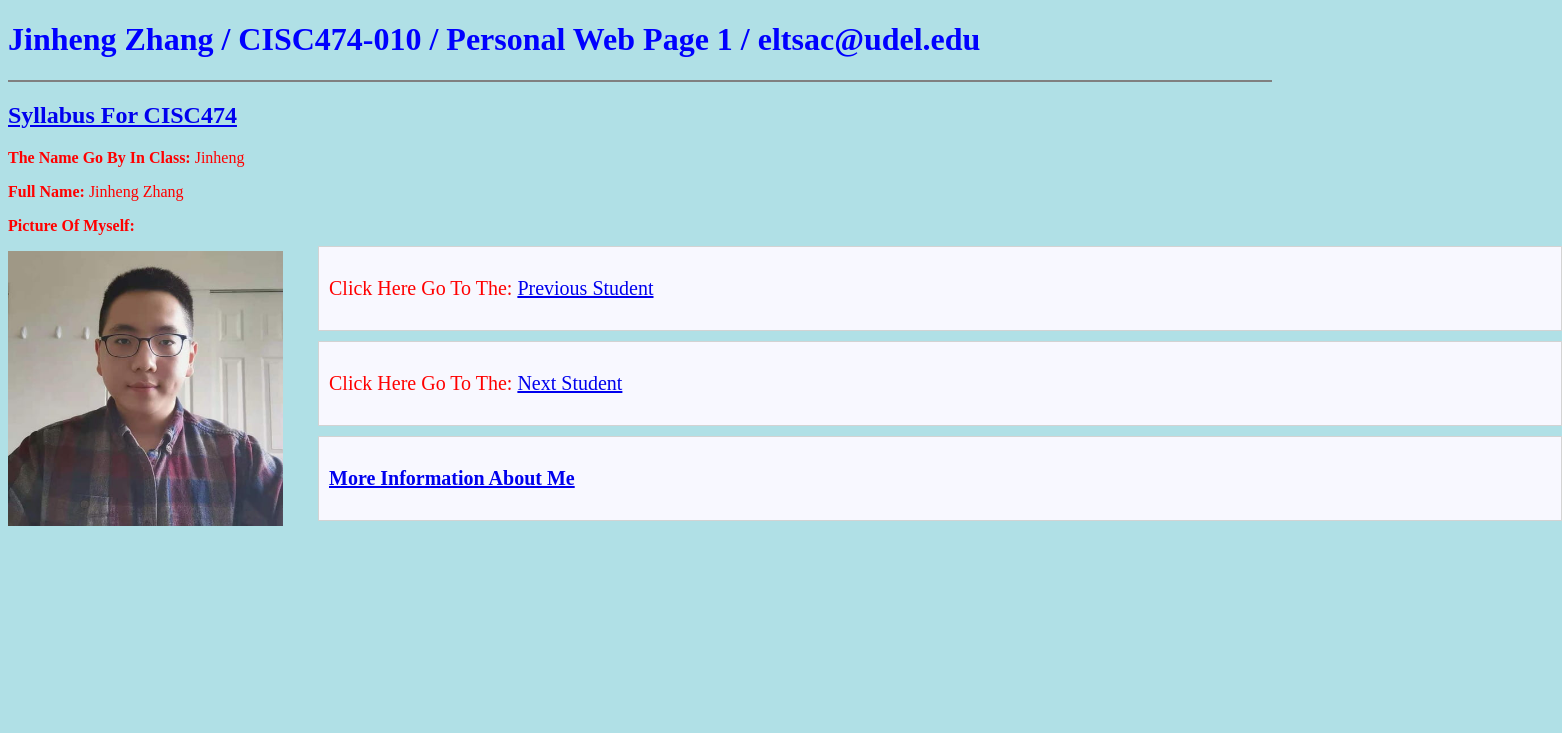
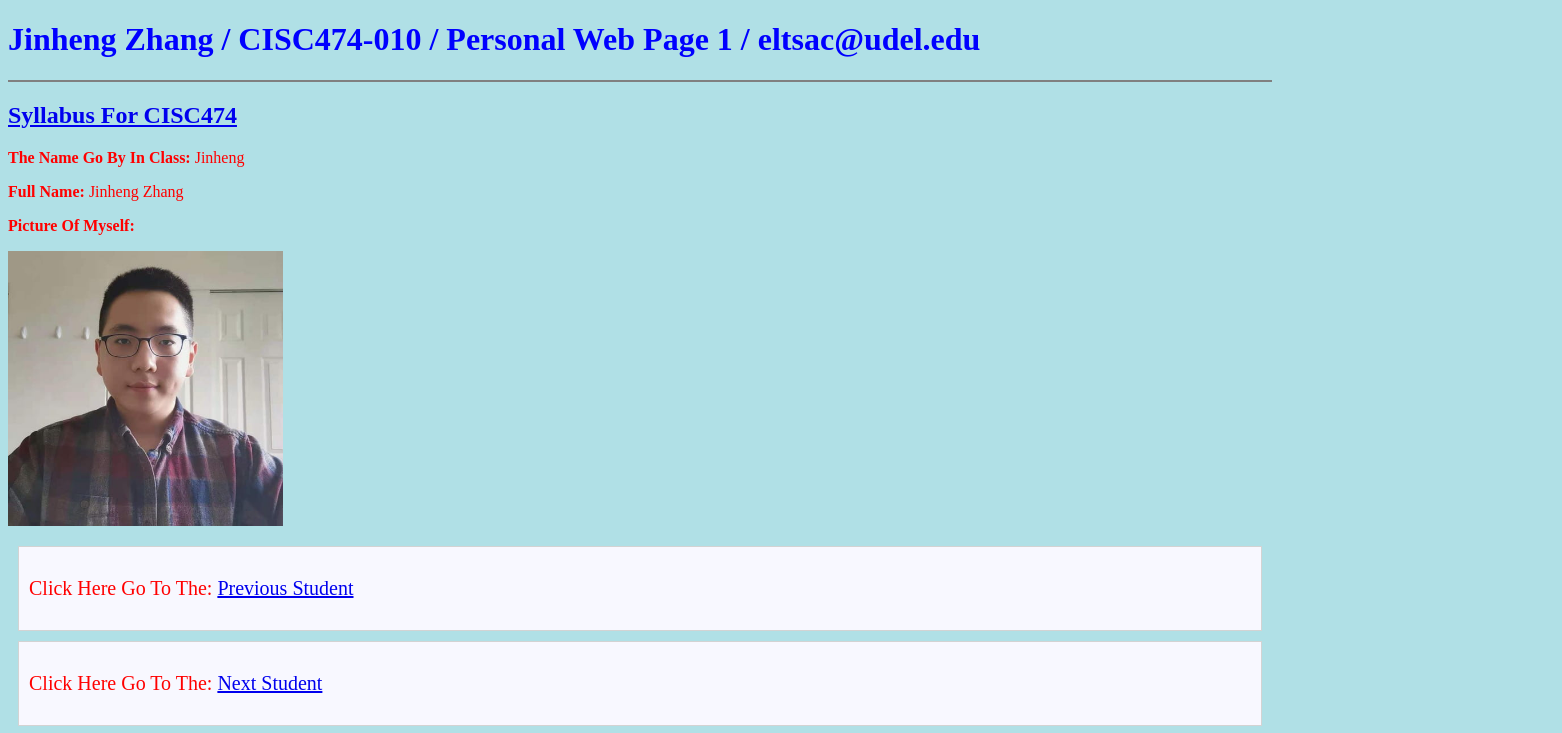
Before and after one commit to JinhengZ/JinhengZ.github.io, a plain HTML site: page index.html in a window 1280 px wide. Shown: the top 733 px of the page, 1562 px wide, since content can reach past the window. Drawn offline with Linux system fonts and the light colour scheme.

Commit message:
fix last error
fix last error

```diff
--- a/index.html
+++ b/index.html
@@ -18,14 +18,8 @@
     <p><b>Picture Of Myself:</b><p>
     <img src="jinhengzhang.jpeg" alt ="selfie" width="275" height="275">
 
-    <style>
-    div.relative {
-        position: relative;
-        left: 300px;
-        top: -300px;
-        border: 3px solid #73AD21;
-       }
-    </style>
+
+
 
     <div    class="relative"
             style="background: ghostwhite;
```
